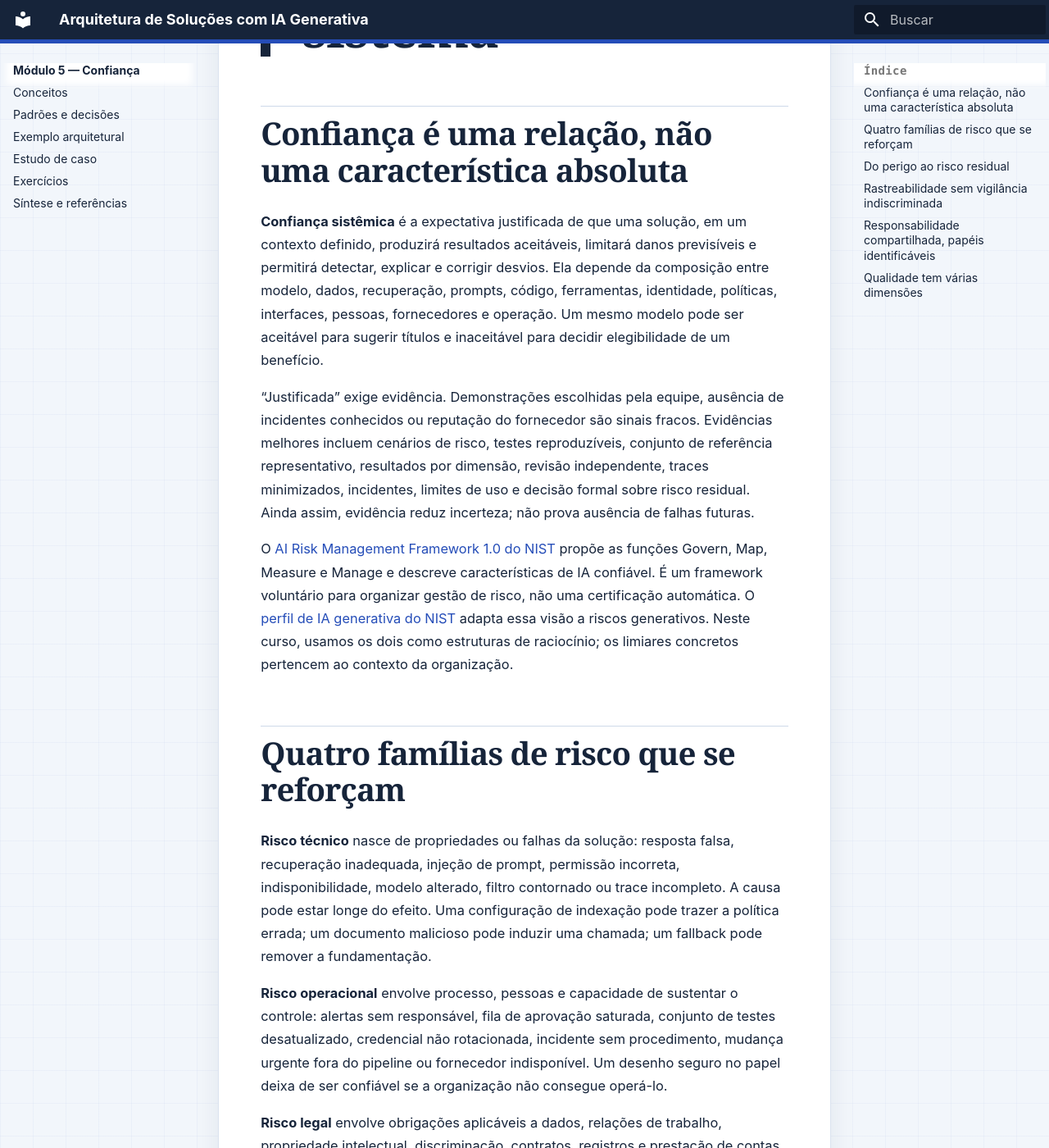
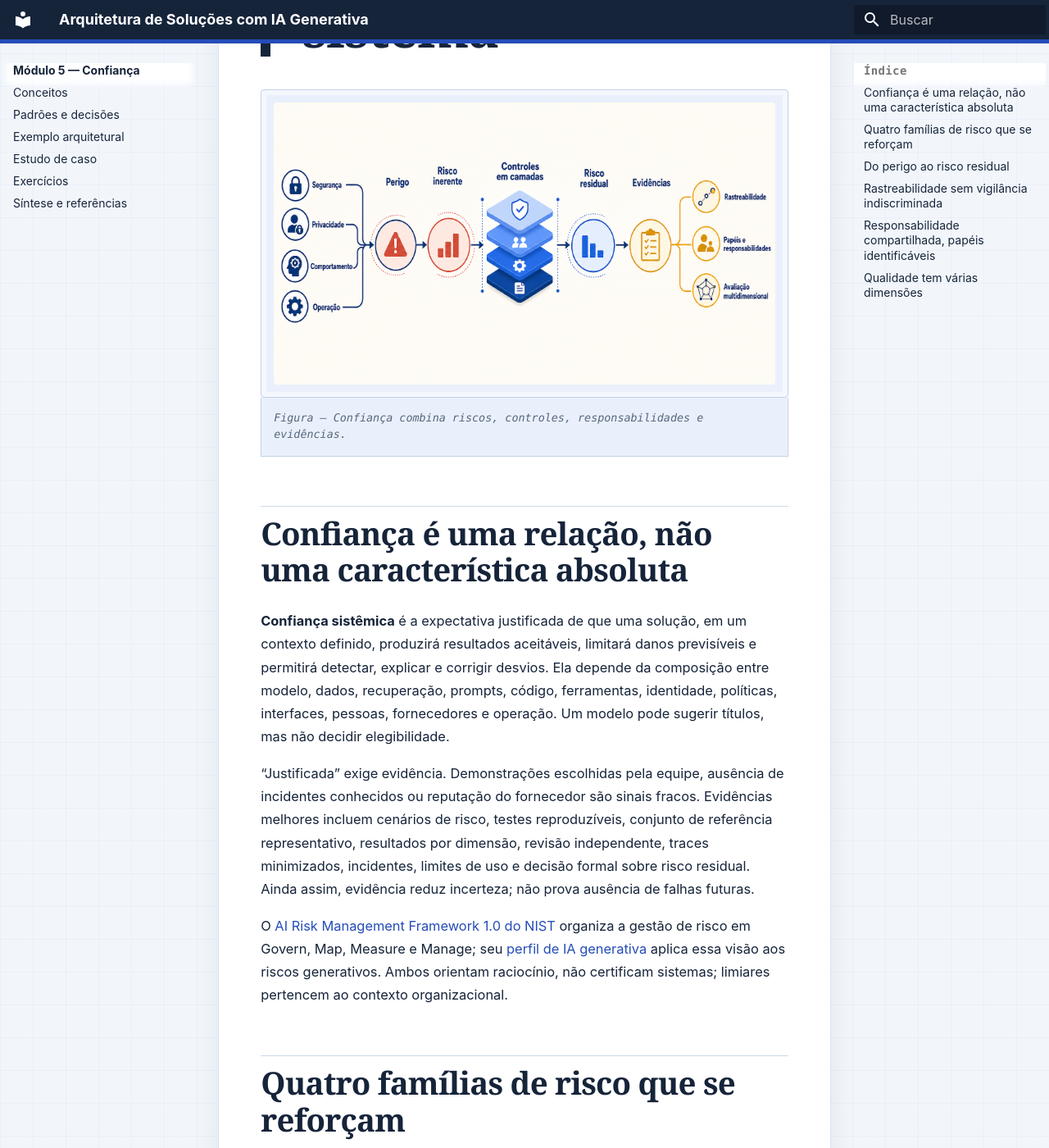
Before and after one commit to aulas-marco/arquitetura-solucoes-ia-generativa, an MkDocs documentation site: the page built from docs/modulo-5-confianca/conceitos.md, in a window 1280 px wide and 1400 px high, scrolled down 375 px. Shown: the whole window at 82% size. Built offline with MkDocs 1.6.1 and Material for MkDocs 9.7.7, drawn with Linux system fonts in a browser that asks for light colours.

Commit message:
feat: add infographics to concept pages

```diff
--- a/docs/modulo-5-confianca/conceitos.md
+++ b/docs/modulo-5-confianca/conceitos.md
@@ -1,12 +1,16 @@
 # Conceitos: confiança como propriedade do sistema
+
+![Quatro riscos alimentam risco inerente; controles em camadas produzem risco residual, rastreabilidade, papéis e avaliação](../assets/images/m05-mapa-confianca-sistemica.png "Mapa da confiança sistêmica")
+
+*Figura — Confiança combina riscos, controles, responsabilidades e evidências.*
 
 ## Confiança é uma relação, não uma característica absoluta
 
-**Confiança sistêmica** é a expectativa justificada de que uma solução, em um contexto definido, produzirá resultados aceitáveis, limitará danos previsíveis e permitirá detectar, explicar e corrigir desvios. Ela depende da composição entre modelo, dados, recuperação, prompts, código, ferramentas, identidade, políticas, interfaces, pessoas, fornecedores e operação. Um mesmo modelo pode ser aceitável para sugerir títulos e inaceitável para decidir elegibilidade de um benefício.
+**Confiança sistêmica** é a expectativa justificada de que uma solução, em um contexto definido, produzirá resultados aceitáveis, limitará danos previsíveis e permitirá detectar, explicar e corrigir desvios. Ela depende da composição entre modelo, dados, recuperação, prompts, código, ferramentas, identidade, políticas, interfaces, pessoas, fornecedores e operação. Um modelo pode sugerir títulos, mas não decidir elegibilidade.
 
 “Justificada” exige evidência. Demonstrações escolhidas pela equipe, ausência de incidentes conhecidos ou reputação do fornecedor são sinais fracos. Evidências melhores incluem cenários de risco, testes reproduzíveis, conjunto de referência representativo, resultados por dimensão, revisão independente, traces minimizados, incidentes, limites de uso e decisão formal sobre risco residual. Ainda assim, evidência reduz incerteza; não prova ausência de falhas futuras.
 
-O [AI Risk Management Framework 1.0 do NIST](https://doi.org/10.6028/NIST.AI.100-1) propõe as funções Govern, Map, Measure e Manage e descreve características de IA confiável. É um framework voluntário para organizar gestão de risco, não uma certificação automática. O [perfil de IA generativa do NIST](https://doi.org/10.6028/NIST.AI.600-1) adapta essa visão a riscos generativos. Neste curso, usamos os dois como estruturas de raciocínio; os limiares concretos pertencem ao contexto da organização.
+O [AI Risk Management Framework 1.0 do NIST](https://doi.org/10.6028/NIST.AI.100-1) organiza a gestão de risco em Govern, Map, Measure e Manage; seu [perfil de IA generativa](https://doi.org/10.6028/NIST.AI.600-1) aplica essa visão aos riscos generativos. Ambos orientam raciocínio, não certificam sistemas; limiares pertencem ao contexto organizacional.
 
 ## Quatro famílias de risco que se reforçam
 
```
Also changed, not shown: docs/modulo-1-fundamentos/conceitos.md (+4 -0 lines), docs/modulo-2-desenho-conceitual/conceitos.md (+4 -0 lines), docs/modulo-3-rag/conceitos.md (+4 -0 lines), docs/modulo-4-agentes/conceitos.md (+4 -0 lines), docs/modulo-6-operacao/conceitos.md (+6 -2 lines), 1 other file.
